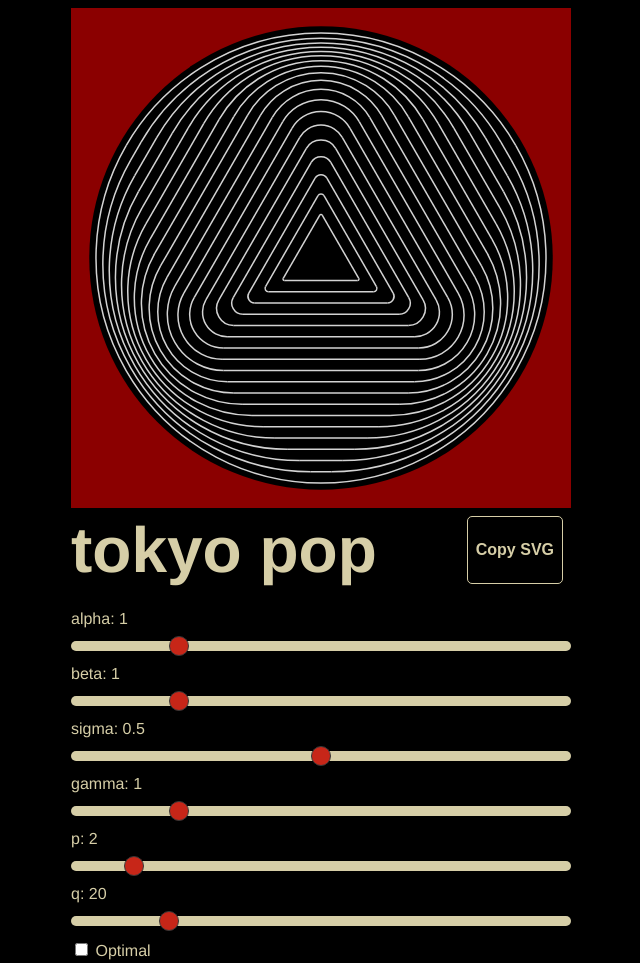
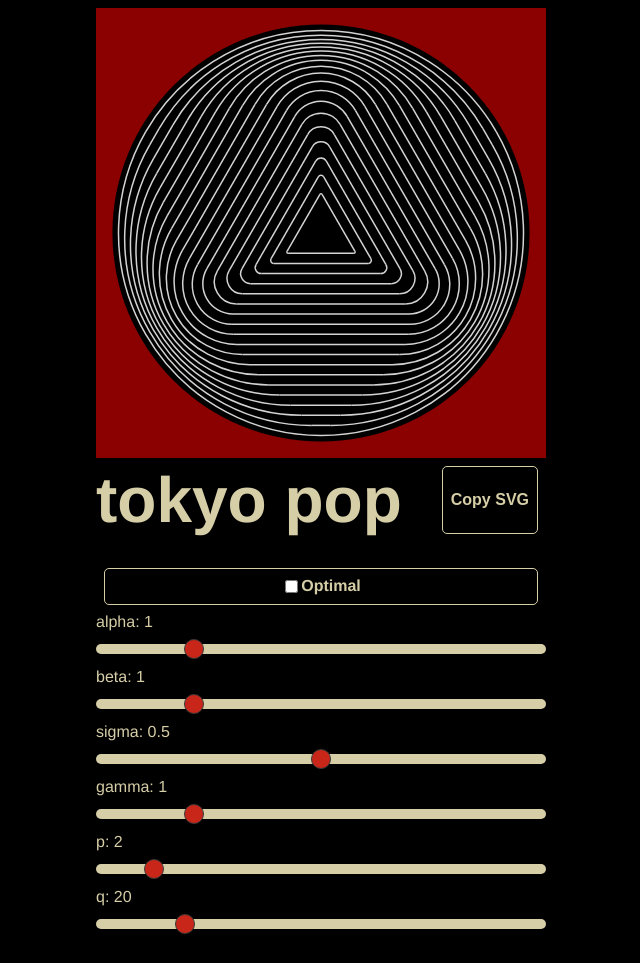
Before and after one commit to dyigitpolat/tokyopop, a plain HTML site: page index.html in a window 1280 px wide. Shown: the whole page, without its empty margins (319-959 px from the left). Drawn offline with Linux system fonts and the light colour scheme.

Commit message:
fix style

```diff
--- a/index.html
+++ b/index.html
@@ -14,14 +14,20 @@
         </div>
 
         <div id="controller">
-            <!-- headline div -->
             <div id="headline-div">
                 <p id="headline">tokyo pop</p>
                 <div id="btn-container">
                     <button id="copy-to-clipboard" onclick="copyToClipboard()">Copy SVG</button>
                 </div>
             </div>
+
             <div id="controls"><br />
+                <div id="optimal-div">
+                    <input type="checkbox" id="optimal" onchange="update()" />
+                    <label for="optimal">Optimal</label>
+                    <br />
+                </div>
+
                 <label for="alpha_slider">alpha: <span id="alpha_out"></span> </label>
                 <input class="range-input" type="range" min="0.1" max="4.5" value="1.0" step="0.01" id="alpha_slider"
                     onmousemove="update()" onchange="update()" />
@@ -47,9 +53,6 @@
                 <label for="q_slider">q: <span id="q_out"></span></label>
                 <input type="range" min="2" max="100" value="20" step="1" id="q_slider" onmousemove="update()"
                     onchange="update()" />
-
-                <input type="checkbox" id="optimal" onchange="update()" />
-                <label for="optimal">Optimal</label>
             </div>
         </div>
 </body>
--- a/style.css
+++ b/style.css
@@ -26,7 +26,7 @@ body {
 
 #root {
     background: black;
-    max-width: 500px;
+    max-width: 450px;
     margin: 0 auto;
     padding-left: 20%;
     padding-right: 20%;
@@ -66,3 +66,18 @@ body {
     font-weight: 600;
     cursor: pointer;
 }
+
+#optimal-div {
+    display: flex;
+    justify-content: center;
+
+    background: black;
+    color: #d6cea7;
+    border: 1px solid #d6cea7;
+    border-radius: 5px;
+    padding: 0.5rem;
+    margin: 0.5rem;
+    font-size: 1rem;
+    font-weight: 600;
+    cursor: pointer;
+}
```
